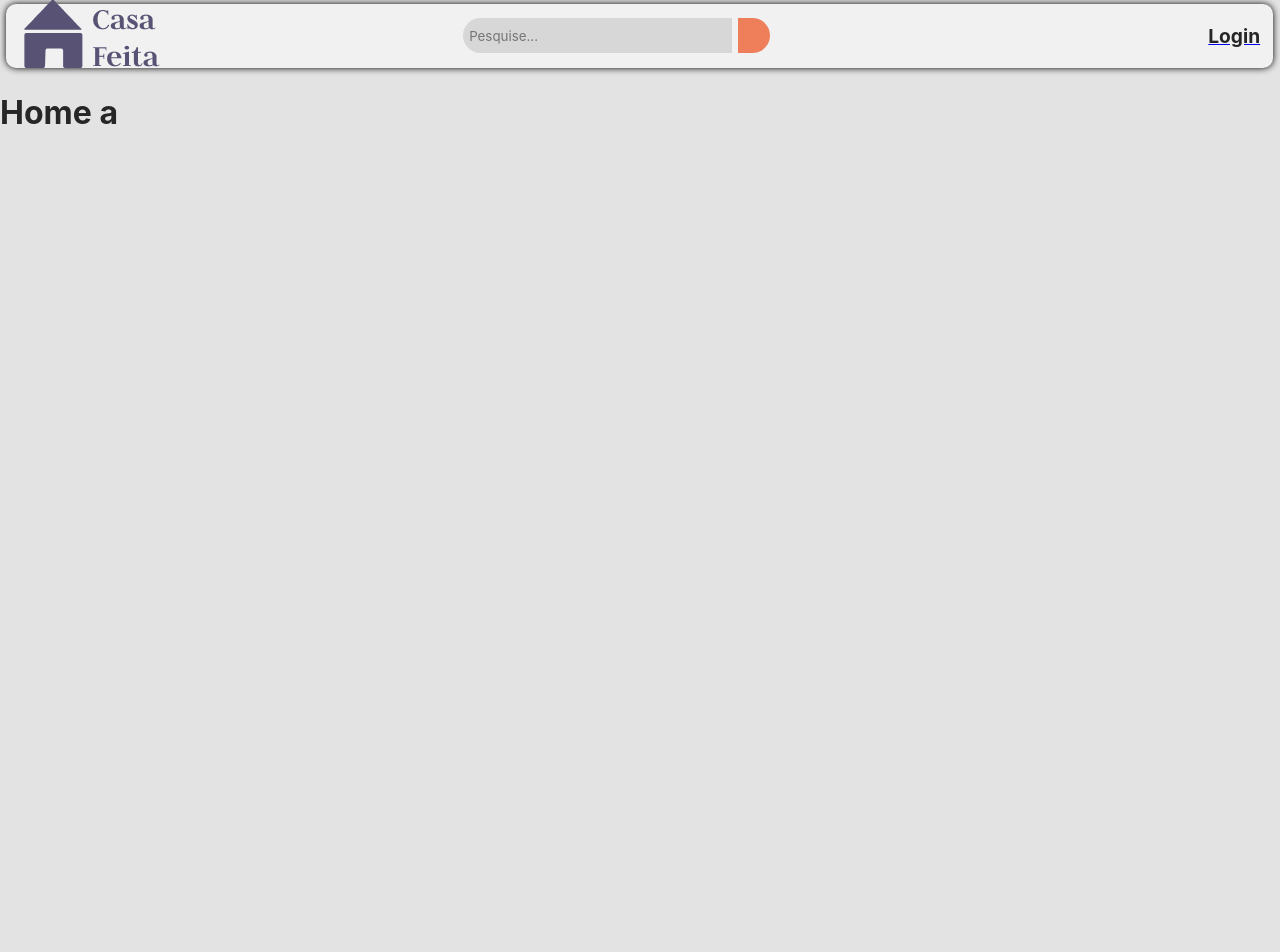
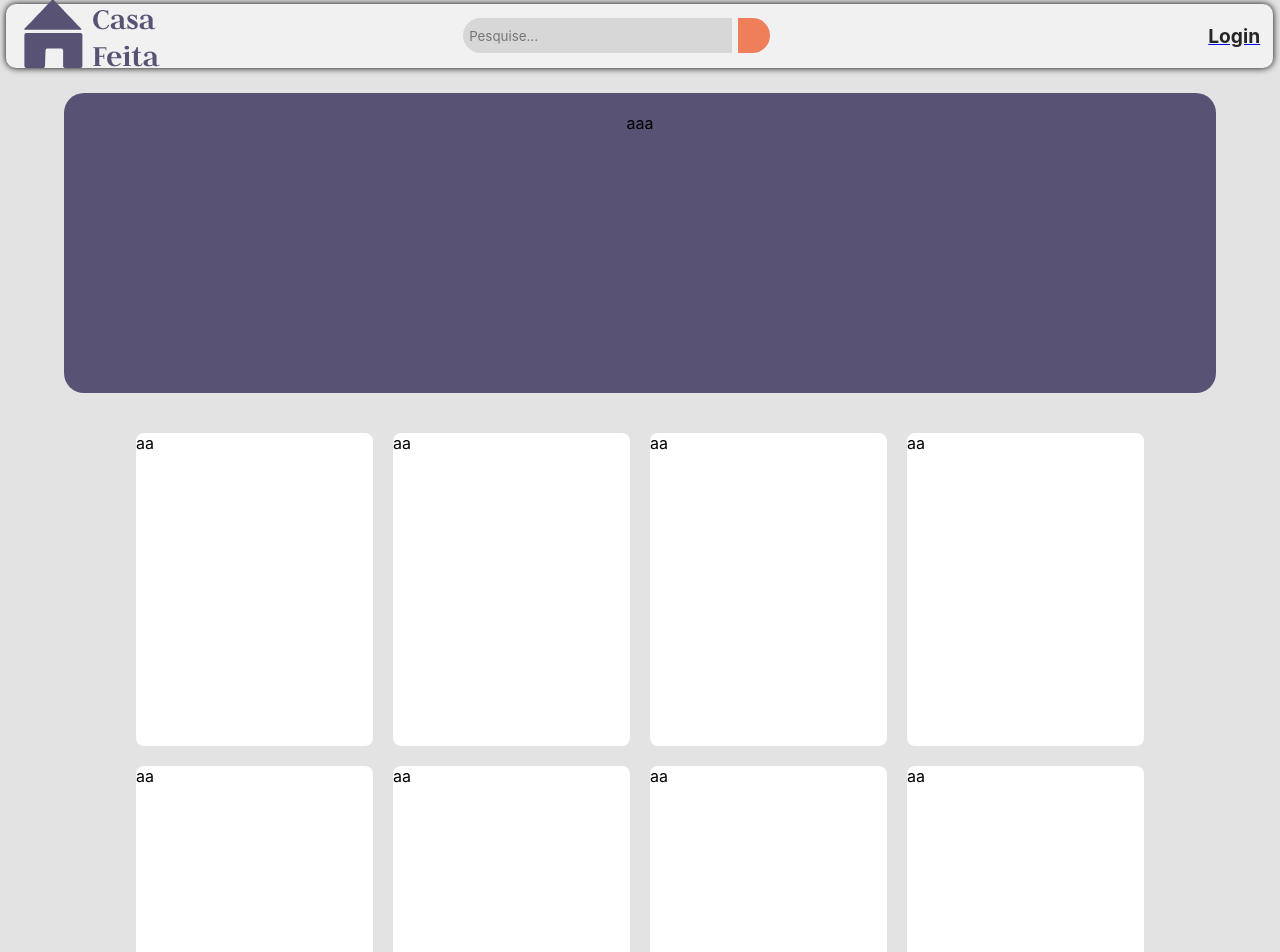
Before and after one commit to JSkahl/casa-feita-frontend, a Vue app: page / in a window 1280 px wide. Shown: the top 952 px of the page. Before the commit the page ends 800 px from the top, so only its background shows below. Built offline with nearby package versions, Linux system fonts and the light colour scheme; no server answers; some icons are missing.

Commit message:
feat: banner e card (Produtos), Mobile e Desktop da Página Home

```diff
--- a/dev-dist/sw.js
+++ b/dev-dist/sw.js
@@ -82,7 +82,7 @@ define(['./workbox-b5f7729d'], (function (workbox) { 'use strict';
     "revision": "3ca0b8505b4bec776b69afdba2768812"
   }, {
     "url": "index.html",
-    "revision": "0.da5ntm06jug"
+    "revision": "0.368i00m48k8"
   }], {});
   workbox.cleanupOutdatedCaches();
   workbox.registerRoute(new workbox.NavigationRoute(workbox.createHandlerBoundToURL("index.html"), {
--- a/src/components/home/desktop/CardHomeDesktop.vue
+++ b/src/components/home/desktop/CardHomeDesktop.vue
@@ -1,9 +1,114 @@
-<script setup>
+<template>
+  <section class="promo-banner">
+    aaa
+    <div class="image"></div>
+  </section>
+
+  <section class="grid">
+    <div class="row">
+      <div v-for="item in 4" :key="'top-' + item" class="card">
+        aa
+      </div>
+    </div>
+    <div class="row">
+      <div v-for="item in 4" :key="'bottom-' + item" class="card">
+        aa
+      </div>
+    </div>
+  </section>
+</template>
+
+<script>
+export default {
+  name: "HomePageLayout",
+};
 </script>
 
-<template>
-  <h1>Home a</h1>
-</template>
+<style scoped>
+.promo-banner {
+  background-color: #585274;
+  border-radius: 20px;
+  padding: 20px;
+  text-align: center;
+  margin: 20px auto;
+  width: 90%;
+  max-width: 1156px;
+  height: 300px;
+  box-sizing: border-box;
+}
 
-<style scoped>
+.promo-banner .image {
+  width: 40%;
+  float: right;
+}
+
+.grid {
+  display: flex;
+  flex-direction: column;
+  gap: 20px;
+  justify-content: center;
+  align-items: center;
+  margin-top: 40px;
+  padding: 0 20px;
+}
+
+.row {
+  display: flex;
+  gap: 20px;
+  justify-content: center;
+  flex-wrap: wrap;
+}
+
+.card {
+  background-color: #fff;
+  border-radius: 8px;
+  width: 237px;
+  height: 313px;
+}
+
+@media (max-width: 1200px) {
+  .promo-banner {
+    width: 90%;
+    padding: 20px;
+  }
+
+
+
+  .card {
+    width: 237px;
+    height: 313px;
+  }
+}
+
+@media (max-width: 900px) {
+  .promo-banner {
+    width: 90%;
+    padding: 20px;
+  }
+
+  .row {
+    justify-content: space-between;
+  }
+
+  .card {
+    width: 45%;
+    height: 313px;
+  }
+}
+
+@media (max-width: 600px) {
+  .promo-banner {
+    width: 90%;
+    padding: 15px;
+  }
+
+  .row {
+    justify-content: center;
+  }
+
+  .card {
+    width: 90%;
+    height: 250px;
+  }
+}
 </style>
--- a/src/components/home/mobile/CardHomeMobile.vue
+++ b/src/components/home/mobile/CardHomeMobile.vue
@@ -2,12 +2,99 @@
 </script>
 
 <template>
-  asdsad
-  <h1>Home</h1>
-  <h1>Home</h1>
-  <h1>Home</h1>
-  <h1>Home</h1>
+
+  <section class="promo-banner">
+    aaa
+    <div class="image">
+    </div>
+  </section>
+
+  <section class="grid">
+    <div class="row">
+      <div v-for="item in 4" :key="'top-' + item" class="card">
+        aa
+      </div>
+    </div>
+    <div class="row row-bottom">
+      <div v-for="item in 4" :key="'bottom-' + item" class="card">
+        aa
+      </div>
+    </div>
+  </section>
 </template>
 
 <style scoped>
+
+.promo-banner {
+  background-color: #585274;
+  border-radius: 20px;
+  padding: 20px;
+  text-align: center;
+  margin: 20px auto;
+  width: 1156px;
+  height: 337px;
+}
+
+.promo-banner .image {
+  width: 40%;
+  float: right;
+}
+
+.grid {
+  display: flex;
+  flex-direction: column;
+  gap: 30px;
+  margin-top: 40px;
+  justify-content: center;
+  align-items: center;
+}
+
+.row {
+  display: flex;
+  gap: 20px;
+  justify-content: center;
+}
+
+.row-bottom {
+  margin-top: 10px;
+}
+
+.card {
+  background-color: #fff;
+  border-radius: 8px;
+  width: 237px;
+  height: 393px;
+}
+
+@media (max-width: 768px) {
+  .promo-banner {
+    width: 90%;
+    height: auto;
+    padding: 15px;
+    margin-top: 20px;
+  }
+
+  .promo-banner .image {
+    display: none;
+  }
+
+  .grid {
+    gap: 20px;
+    margin-top: 30px;
+  }
+
+  .row {
+    flex-direction: column;
+    gap: 15px;
+  }
+
+  .card {
+    width: 90%;
+    height: auto;
+  }
+
+  .row-bottom {
+    margin-top: 20px;
+  }
+}
 </style>
```
Also changed, not shown: src/components/home/desktop/CardHomeMedium.vue (deleted, +0 -9 lines).
